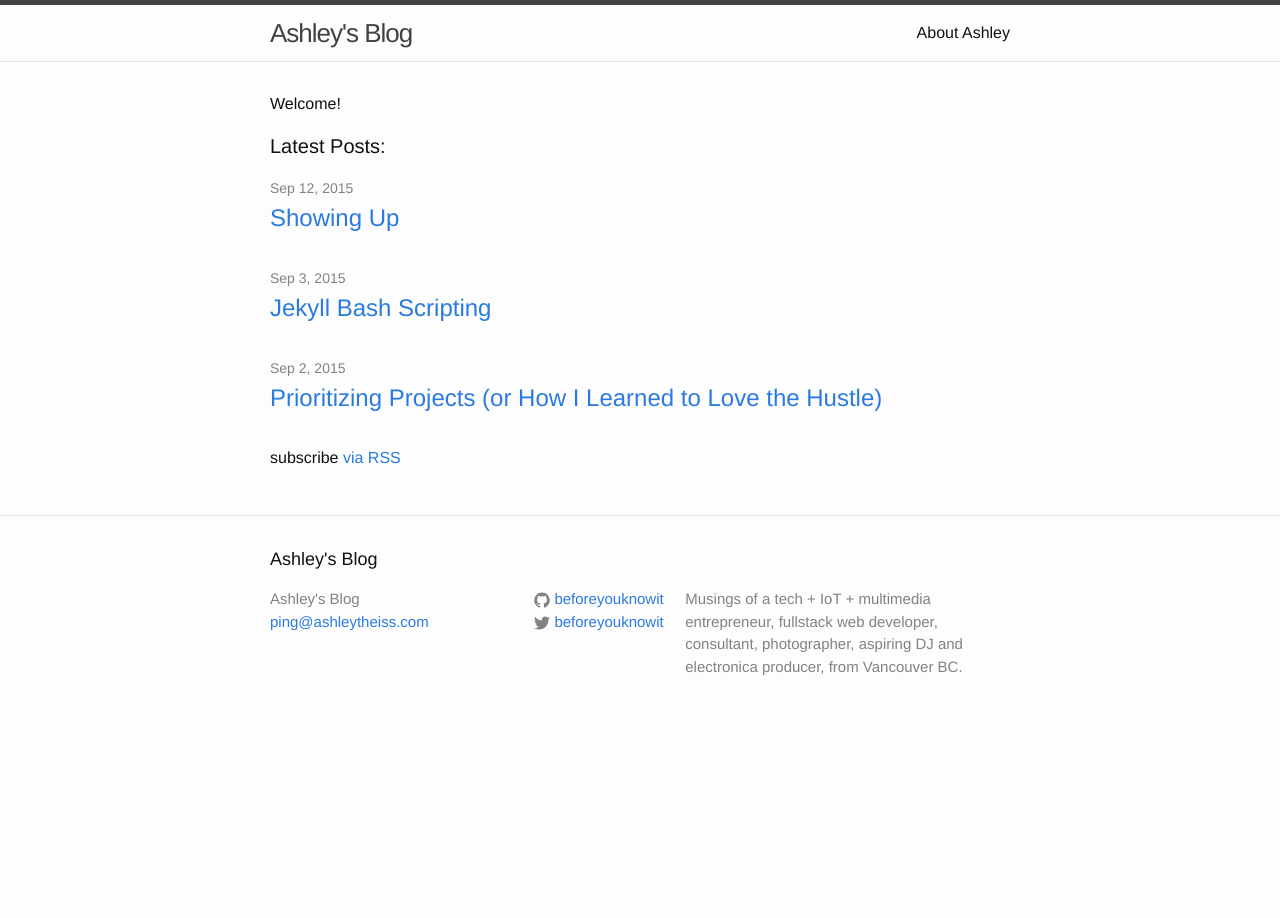
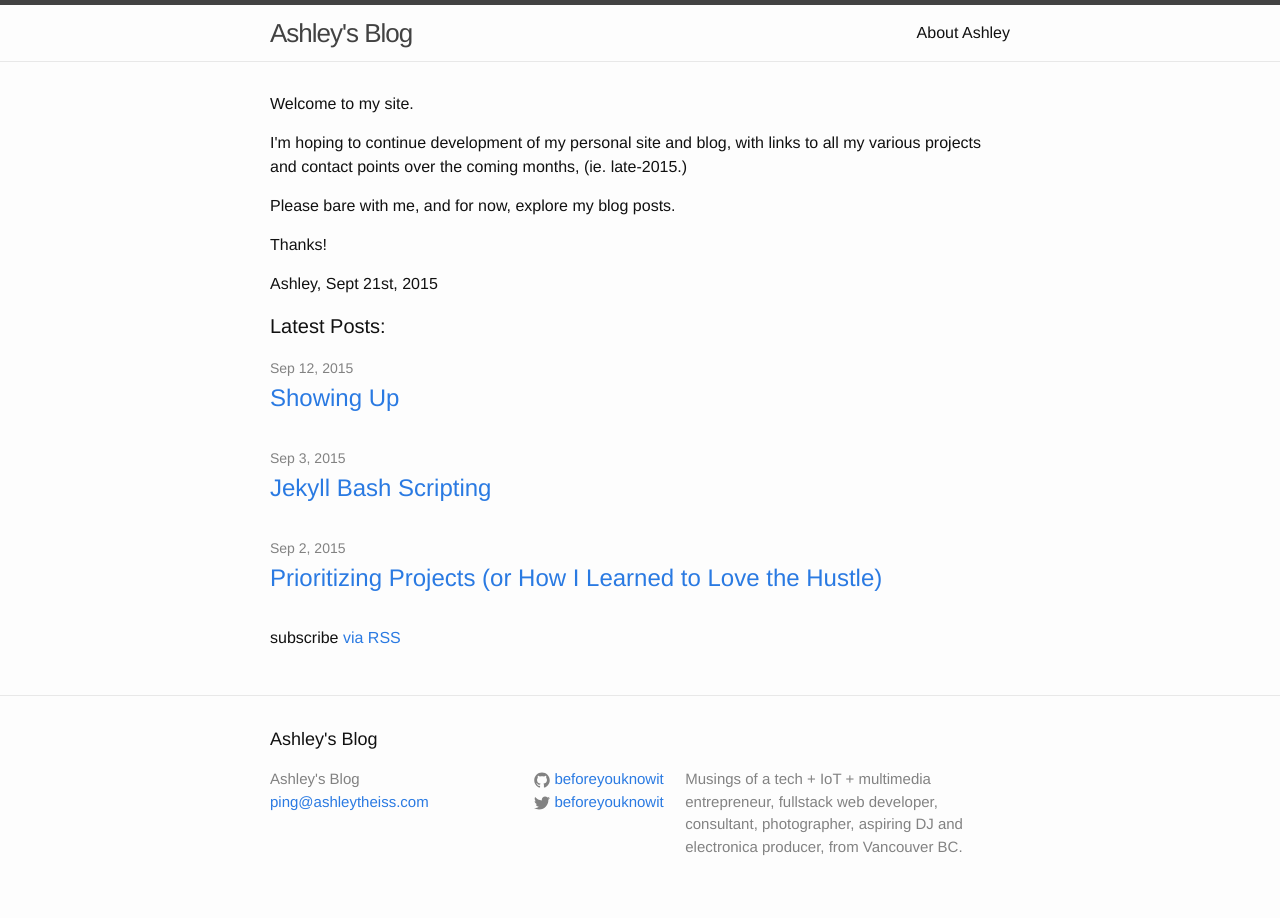
Before and after one commit to beforeyouknowit/beforeyouknowit.github.io, a Jekyll site: the page built from index.html, in a window 1280 px wide. Built offline with Jekyll 4.4.1, drawn with Linux system fonts in a browser that asks for light colours.

Commit message:
Added tiny intro to index, updated readme.

```diff
--- a/index.html
+++ b/index.html
@@ -3,7 +3,12 @@ layout: default
 ---
 
 <div class="home">
-  <p>Welcome!</p>
+  <p>Welcome to my site.</p>
+  <p>I'm hoping to continue development of my personal site and blog, with links to all my various projects and contact points over the coming months, (ie. late-2015.)</p>
+  <p>Please bare with me, and for now, explore my blog posts.</p>
+  <p>Thanks!</p>
+  <p>Ashley, Sept 21st, 2015</p>
+
   <h1 class="page-heading">Latest Posts:</h1>
 
   <ul class="post-list">
```
Also changed, not shown: README.md.
